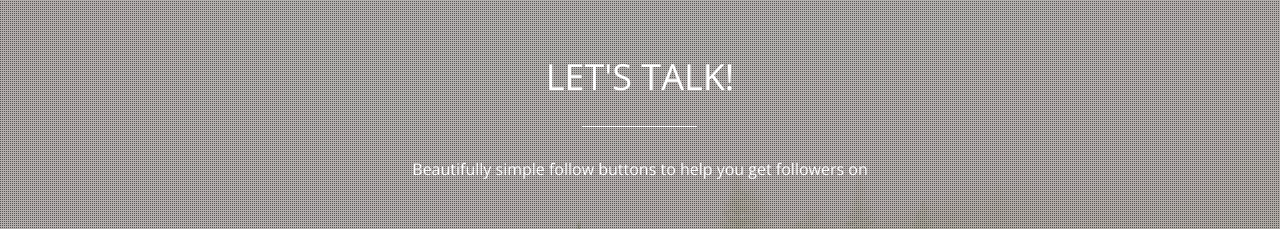
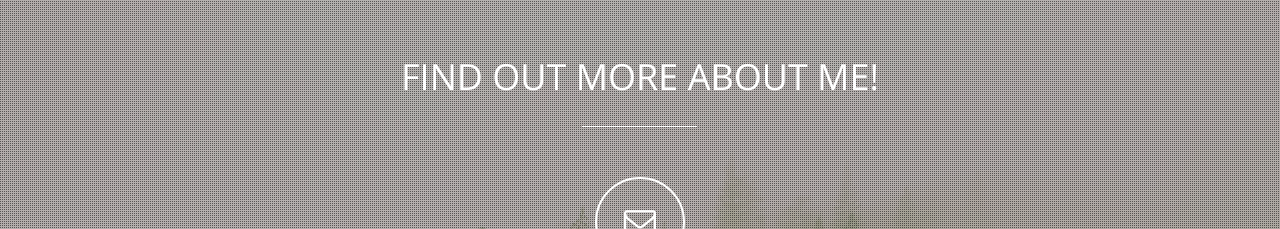
Before and after one commit to bluesboymark/bluesboymark.github.io, a plain HTML site: page index.html in a window 1280 px wide. Shown: the part 3169-3398 px from the top of the page. Drawn offline with nearby package versions, Linux system fonts and the light colour scheme; some packages are replaced by stand-ins of ours.

Commit message:
footer edit

```diff
--- a/index.html
+++ b/index.html
@@ -475,8 +475,7 @@
 						<div class="row">
 
 							<div class="sec-title text-center white wow animated fadeInDown">
-								<h2>LET'S TALK!</h2>
-								<p>Beautifully simple follow buttons to help you get followers on</p>
+								<h2>Find Out More About Me!</h2>
 							</div>
 
 							<ul class="social-button">
```
